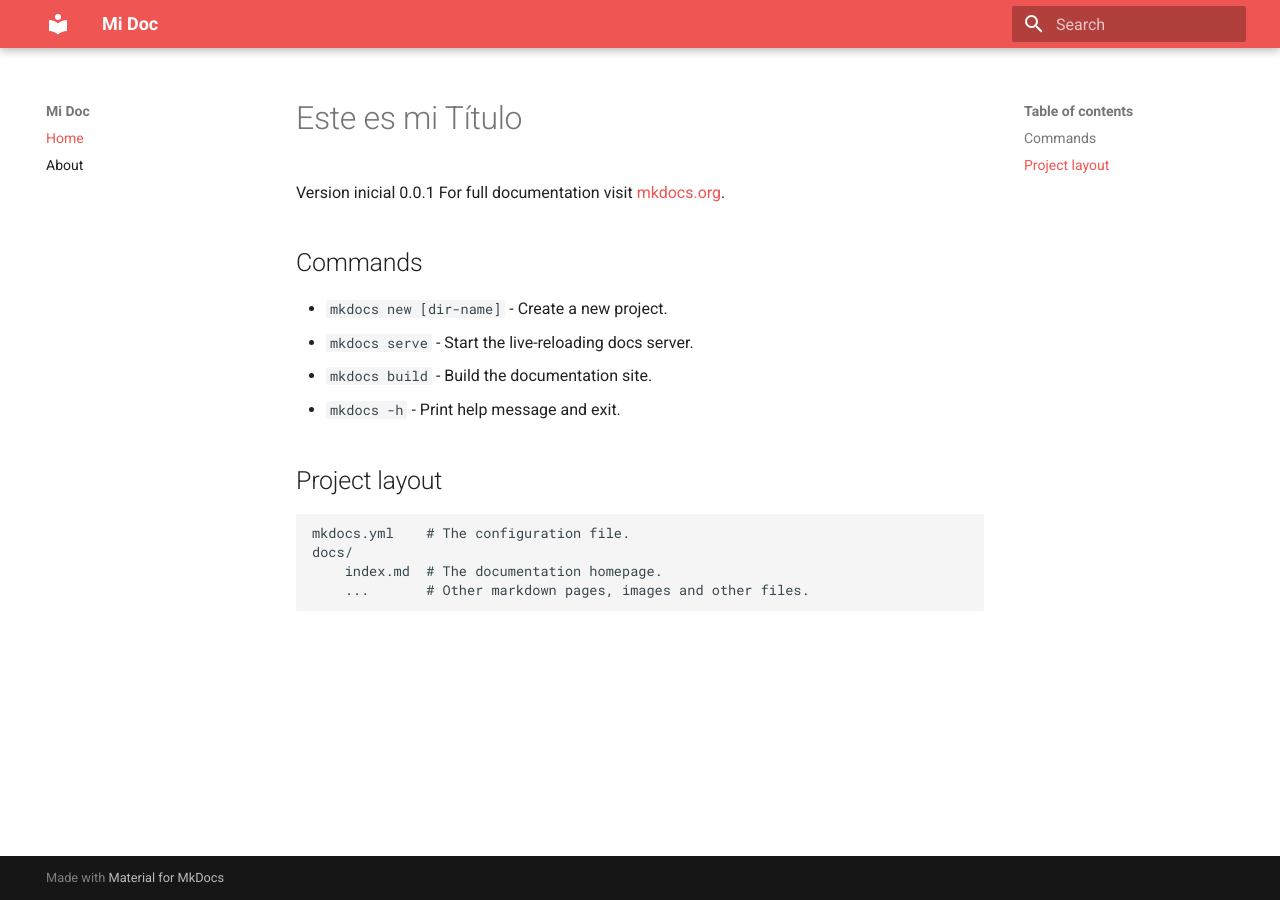
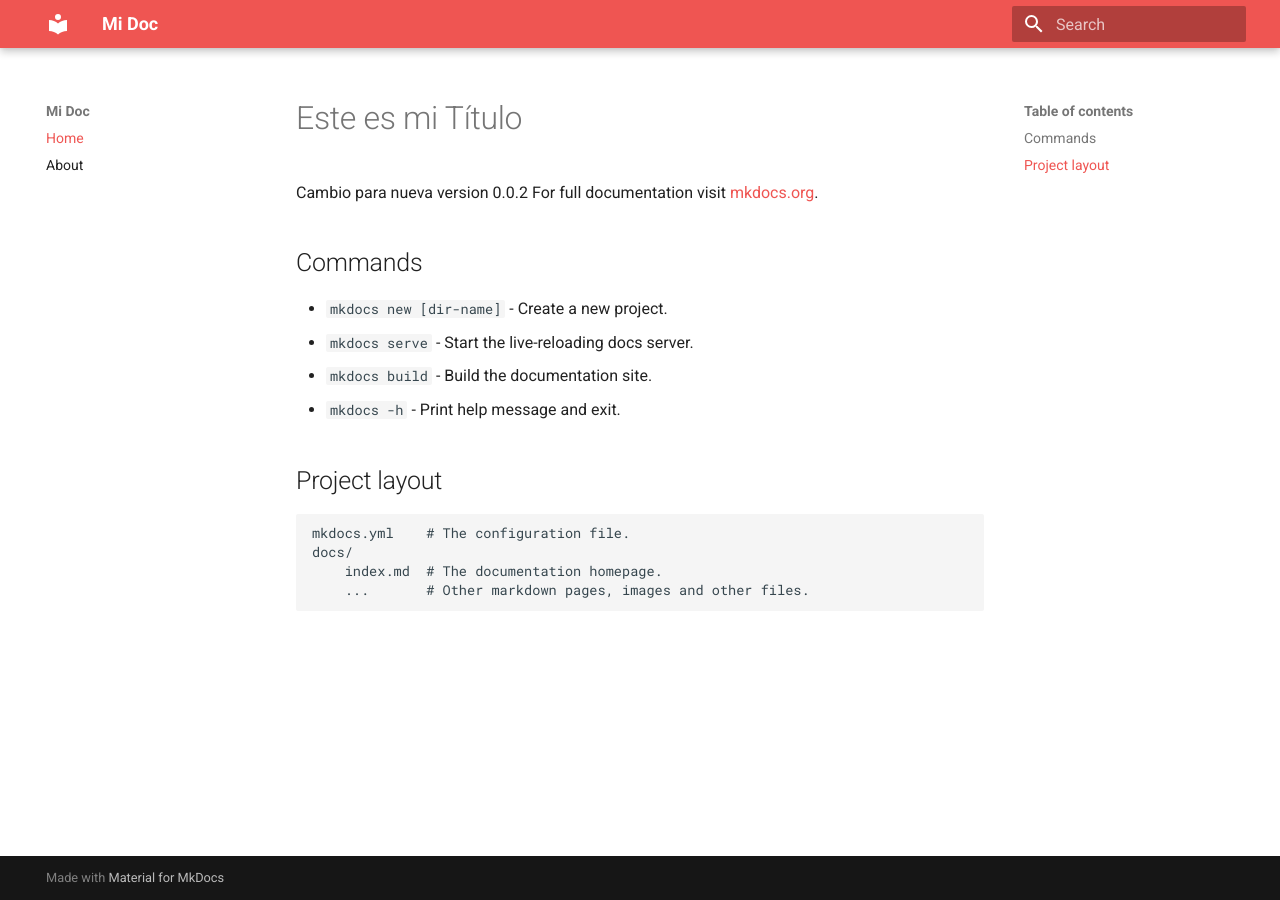
Before and after one commit to jastarloa/mkdocsvers, an MkDocs documentation site: the page built from docs/index.md, in a window 1280 px wide. Built offline with MkDocs 1.6.1 and Material for MkDocs 9.7.7, drawn with Linux system fonts in a browser that asks for light colours; the version menu is left out.

Commit message:
version 0.0.2

```diff
--- a/docs/index.md
+++ b/docs/index.md
@@ -1,6 +1,6 @@
 # Este es mi Título
 
-Version inicial 0.0.1
+Cambio para nueva version 0.0.2
 For full documentation visit [mkdocs.org](https://www.mkdocs.org).
 
 ## Commands
```
